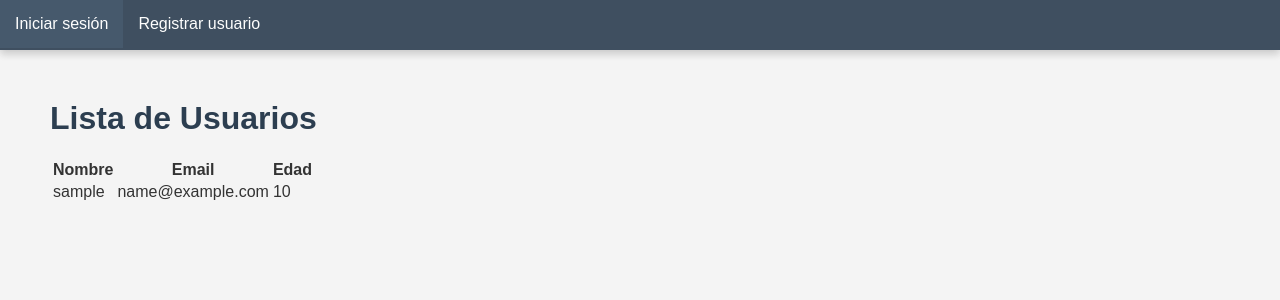
After one commit to DcSergioPC/cms, a Django app: page /cuentas/usuarios_list/ in a window 1280 px wide. The commit adds this page. Shown: the top 300 px of the page. Run offline with Django 5.2, Linux system fonts and the light colour scheme; tables that the repository leaves empty hold one stand-in row (values such as "Sample post").

Commit message:
Se Creo Seccion de Lista de Usuarios

```diff
--- /dev/null
+++ b/cuentas/templates/cuentas/usuarios_list.html
@@ -0,0 +1,22 @@
+{% extends 'base.html' %}
+{% block title %}Lista de Categorías{% endblock %}
+{% block main %}
+    <h1>Lista de Usuarios</h1>
+
+    <table>
+        <tr>
+          <th>Nombre</th>
+          <th>Email</th>
+          <th>Edad</th>
+          <th colspan="3"></th>
+        </tr>
+        {% for usuario in usuarios %}
+        <tr>
+          <td>{{usuario.username}}</td>
+          <td>{{usuario.email}}</td>
+          <td>{{usuario.age}}</td>
+        </tr>
+        {% endfor %}
+      </table>
+
+{% endblock %}
--- a/cuentas/urls.py
+++ b/cuentas/urls.py
@@ -17,5 +17,6 @@ urlpatterns = [
          name='password_change_done'),
     path('user_delete/<int:pk>/', views.UserDelete.as_view(), name='user_delete'),
     path('logout_confirm/', views.LogoutConfirmView.as_view(), name='logout_confirm'),
+    path('usuarios_list/', views.UsuariosList, name='usuarios_list'),
 
 ]
--- a/cuentas/views.py
+++ b/cuentas/views.py
@@ -5,10 +5,13 @@ from django.urls import reverse_lazy
 from django.views.generic import CreateView
 from django.contrib.auth import login, authenticate, logout as auth_logout
 from django.views.generic import TemplateView
-from django.shortcuts import redirect
+from django.shortcuts import redirect, render
 from django.views import View
 from django.conf import settings
 from allauth.account.utils import complete_signup
+
+from cuentas.models import CustomUser
+
 from .forms import (
     CustomUserCreationForm,
     UserUpdateForm,
@@ -90,3 +93,9 @@ class CustomLogoutView(View):
 
         # Redirige al usuario a la URL de logout de Keycloak
         return redirect(logout_url)
+
+############################### USUARIOS #######################
+
+def UsuariosList(request):
+    usuarios = CustomUser.objects.all()
+    return render(request, 'cuentas/usuarios_list.html', {'usuarios': usuarios})
--- a/templates/base.html
+++ b/templates/base.html
@@ -19,6 +19,7 @@
         <li><a href="{% url 'user_detail' user.pk %}">Detalles de Usuario</a></li>    <!-- Apéndice -->
         <li><a href="{% url 'articulos:categoria_list' %}">Categorías</a></li>
         <li><a href="{% url 'articulos:plantilla_index' %}">Plantillas</a></li>
+        <li><a href="{% url 'usuarios_list' %}" >Usuarios</a></li>
         {% else %}
         <li><a href="{% url 'login' %}">Iniciar sesión</a></li>
         <li><a href="{% url 'signup' %}">Registrar usuario</a></li>
```
